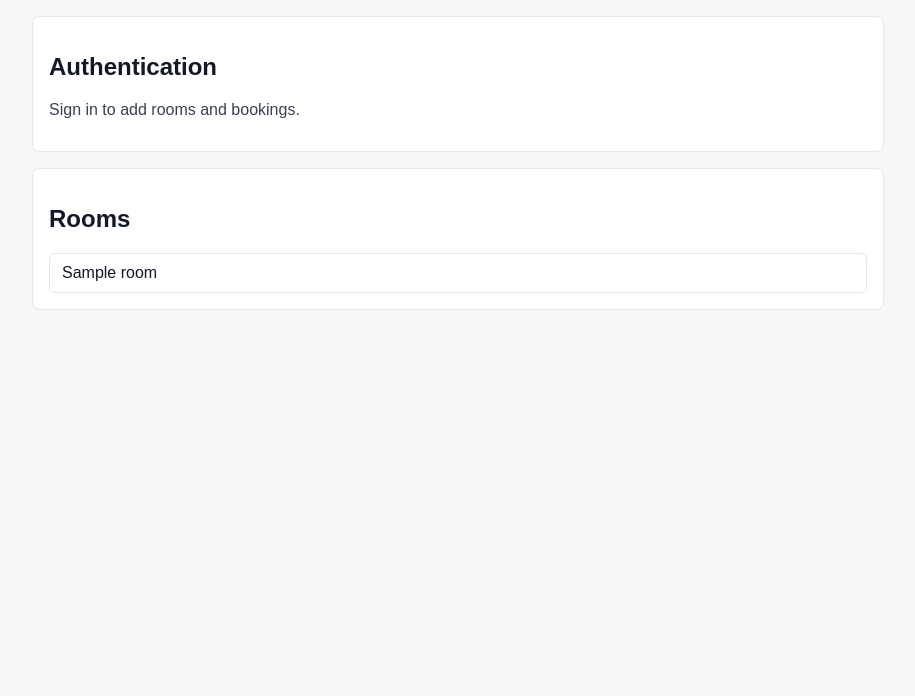
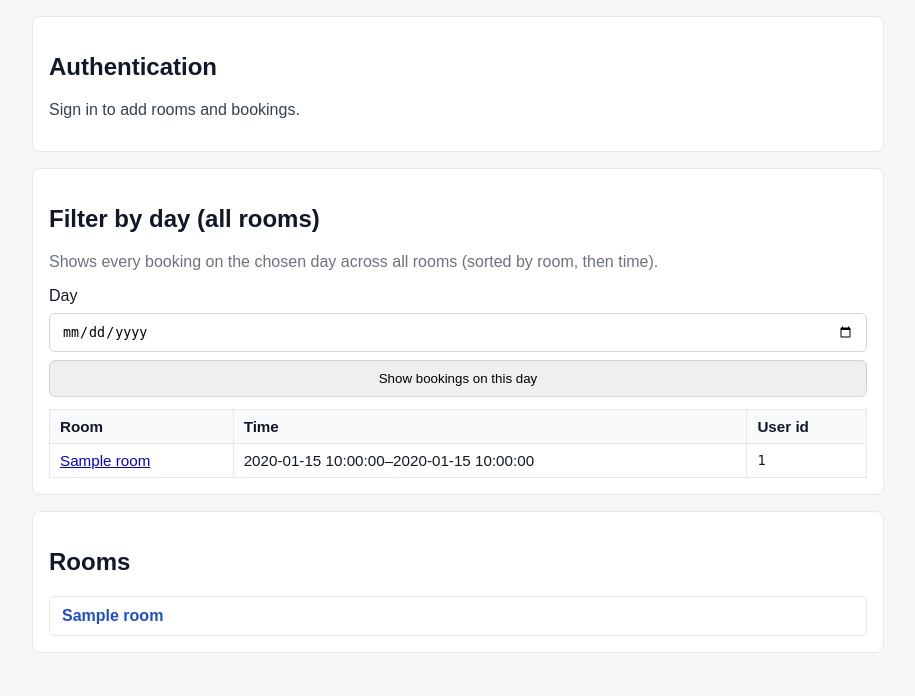
Before and after one commit to nasirudeensaddam-ux/room-scheduler, a Flask app: template templates/index.html in a window 1280 px wide. Shown: the part 104-800 px from the top of the page, without its empty margins (182-1097 px from the left). Run offline with Flask 3, Linux system fonts and the light colour scheme; the template is opened without the code that fills it: most values are stand-ins (such as "Sample title", 1, 10 or a date in 2020); some libraries are stand-ins or nearby versions.

Commit message:
group four

```diff
--- a/booking_logic.py
+++ b/booking_logic.py
@@ -1,10 +1,16 @@
 from __future__ import annotations
 
+import datetime
 from typing import Any
 
 from google.cloud.firestore import SERVER_TIMESTAMP
 
 MAX_ROOM_NAME_LENGTH = 120
+
+
+OCCUPANCY_WINDOW_START_MIN = 9 * 60
+OCCUPANCY_WINDOW_END_MIN = 18 * 60
+OCCUPANCY_WINDOW_SPAN_MIN = OCCUPANCY_WINDOW_END_MIN - OCCUPANCY_WINDOW_START_MIN
 
 
 def parse_time_to_minutes(time_value: str | None) -> int | None:
@@ -253,3 +259,104 @@ def normalize_time_for_input(value: str | None) -> str:
     if len(parts) < 2:
         return ""
     return f"{parts[0].zfill(2)}:{parts[1].zfill(2)}"
+
+
+def get_room(db: Any, room_id: str) -> dict[str, Any] | None:
+    snap = db.collection("rooms").document(room_id).get()
+    if not snap.exists:
+        return None
+    return {"id": snap.id, **(snap.to_dict() or {})}
+
+
+def list_bookings_on_date_all_rooms(db: Any, date_iso: str) -> list[dict[str, Any]]:
+    q = db.collection("bookings").where("dateIso", "==", date_iso)
+    return [{"id": s.id, **(s.to_dict() or {})} for s in q.stream()]
+
+
+def sort_day_bookings_for_display(
+    bookings: list[dict[str, Any]], rooms: list[dict[str, Any]]
+) -> list[dict[str, Any]]:
+    return sorted(
+        bookings,
+        key=lambda b: (
+            room_name_by_id(rooms, str(b.get("roomId") or "")),
+            str(b.get("startTime") or ""),
+        ),
+    )
+
+
+def list_all_bookings_for_room(db: Any, room_id: str) -> list[dict[str, Any]]:
+    q = db.collection("bookings").where("roomId", "==", room_id)
+    items = [{"id": s.id, **(s.to_dict() or {})} for s in q.stream()]
+    items.sort(
+        key=lambda b: (
+            str(b.get("dateIso") or ""),
+            str(b.get("startTime") or ""),
+        )
+    )
+    return items
+
+
+def _merged_minutes_in_window(
+    bookings: list[dict[str, Any]],
+    date_iso: str,
+    win_lo: int,
+    win_hi: int,
+) -> int:
+    intervals: list[tuple[int, int]] = []
+    for b in bookings:
+        if str(b.get("dateIso") or "") != date_iso:
+            continue
+        s = parse_time_to_minutes(str(b.get("startTime") or ""))
+        e = parse_time_to_minutes(str(b.get("endTime") or ""))
+        if s is None or e is None or e <= s:
+            continue
+        lo = max(s, win_lo)
+        hi = min(e, win_hi)
+        if hi > lo:
+            intervals.append((lo, hi))
+    if not intervals:
+        return 0
+    intervals.sort()
+    total = 0
+    cur_lo, cur_hi = intervals[0]
+    for lo, hi in intervals[1:]:
+        if lo < cur_hi:
+            cur_hi = max(cur_hi, hi)
+        else:
+            total += cur_hi - cur_lo
+            cur_lo, cur_hi = lo, hi
+    total += cur_hi - cur_lo
+    return total
+
+
+def occupancy_for_room_next_five_days(
+    db: Any,
+    room_id: str,
+    anchor: datetime.date,
+) -> list[dict[str, Any]]:
+    rows: list[dict[str, Any]] = []
+    for i in range(5):
+        d = anchor + datetime.timedelta(days=i)
+        date_iso = d.isoformat()
+        day_bookings = fetch_bookings_for_room_and_day(db, room_id, date_iso)
+        booked = _merged_minutes_in_window(
+            day_bookings,
+            date_iso,
+            OCCUPANCY_WINDOW_START_MIN,
+            OCCUPANCY_WINDOW_END_MIN,
+        )
+        pct = round(
+            (booked / OCCUPANCY_WINDOW_SPAN_MIN) * 100.0,
+            1,
+        )
+        if pct > 100.0:
+            pct = 100.0
+        rows.append(
+            {
+                "date_iso": date_iso,
+                "booked_minutes": booked,
+                "percent": pct,
+            }
+        )
+    return rows
--- a/main.py
+++ b/main.py
@@ -140,6 +140,17 @@ def index():
     if user_uid and room_filter:
         my_room_bookings = bl.list_user_bookings_for_room(db, user_uid, room_filter)
 
+    day_filter = request.args.get("day", "").strip()
+    day_bookings = None
+    if day_filter:
+        try:
+            datetime.date.fromisoformat(day_filter)
+        except ValueError:
+            day_filter = ""
+        if day_filter:
+            raw = bl.list_bookings_on_date_all_rooms(db, day_filter)
+            day_bookings = bl.sort_day_bookings_for_display(raw, rooms)
+
     today_iso = datetime.date.today().isoformat()
     return render_template(
         "index.html",
@@ -149,7 +160,28 @@ def index():
         my_bookings=my_bookings,
         my_room_bookings=my_room_bookings,
         room_filter=room_filter,
+        day_filter=day_filter,
+        day_bookings=day_bookings,
         today_iso=today_iso,
+    )
+
+
+@app.get("/room/<room_id>")
+def room_detail(room_id: str):
+    """Group 4: all bookings for a room + 5-day occupancy (09:00–18:00)."""
+    db = get_db()
+    room = bl.get_room(db, room_id)
+    if not room:
+        abort(404)
+    all_bookings = bl.list_all_bookings_for_room(db, room_id)
+    anchor = datetime.date.today()
+    occupancy = bl.occupancy_for_room_next_five_days(db, room_id, anchor)
+    return render_template(
+        "room_detail.html",
+        room=room,
+        all_bookings=all_bookings,
+        occupancy=occupancy,
+        occupancy_anchor_label=anchor.isoformat(),
     )
 
 
--- a/static/firebase-login.js
+++ b/static/firebase-login.js
@@ -8,16 +8,17 @@ import {
 } from "https://www.gstatic.com/firebasejs/10.12.5/firebase-auth.js";
 import { getFirestore } from "https://www.gstatic.com/firebasejs/10.12.5/firebase-firestore.js";
 
-/** Must match your named Firestore database id (e.g. A1-studentnumber). */
+
 const FIRESTORE_DATABASE_NAME = "a1-0000000";
 
 const firebaseConfig = {
-  apiKey: "YOUR_API_KEY",
-  authDomain: "YOUR_AUTH_DOMAIN",
-  projectId: "YOUR_PROJECT_ID",
-  storageBucket: "YOUR_STORAGE_BUCKET",
-  messagingSenderId: "YOUR_MESSAGING_SENDER_ID",
-  appId: "YOUR_APP_ID",
+  apiKey: "AIzaSyBPcaCJaH9k5kdzYmUsHLdZ3X7UaNUyOZk",
+  authDomain: "room-scheduler-227ec.firebaseapp.com",
+  projectId: "room-scheduler-227ec",
+  storageBucket: "room-scheduler-227ec.firebasestorage.app",
+  messagingSenderId: "712107553929",
+  appId: "1:712107553929:web:07f399e382b2700bac8258",
+  measurementId: "G-H33C69HJLX"
 };
 
 const app = initializeApp(firebaseConfig);
--- a/static/styles.css
+++ b/static/styles.css
@@ -89,6 +89,43 @@ button {
 .room-row .room-name {
   flex: 1 1 200px;
   min-width: 0;
+}
+
+a.room-link {
+  flex: 1 1 200px;
+  min-width: 0;
+  font-weight: 600;
+  color: #1d4ed8;
+  text-decoration: none;
+  overflow-wrap: anywhere;
+}
+
+a.room-link:hover {
+  text-decoration: underline;
+}
+
+.data-table {
+  width: 100%;
+  border-collapse: collapse;
+  margin-top: 12px;
+  font-size: 0.95rem;
+}
+
+.data-table th,
+.data-table td {
+  border: 1px solid #e5e7eb;
+  padding: 8px 10px;
+  text-align: left;
+}
+
+.data-table thead {
+  background: #f9fafb;
+}
+
+.data-table .mono {
+  font-family: ui-monospace, monospace;
+  font-size: 0.85rem;
+  word-break: break-all;
 }
 
 button.delete-room {
--- a/templates/index.html
+++ b/templates/index.html
@@ -61,12 +61,59 @@
       {% endif %}
 
       <section class="panel">
+        <h2>Filter by day (all rooms)</h2>
+        <p class="status-text muted">
+          Shows every booking on the chosen day across all rooms (sorted by room, then time).
+        </p>
+        <form method="get" action="{{ url_for('index') }}" class="inline-form">
+          <label for="filter-day">Day</label>
+          <input
+            id="filter-day"
+            name="day"
+            type="date"
+            value="{{ day_filter }}"
+          />
+          <button type="submit">Show bookings on this day</button>
+        </form>
+        {% if day_bookings is not none %}
+        {% if day_bookings %}
+        <table class="data-table">
+          <thead>
+            <tr>
+              <th>Room</th>
+              <th>Time</th>
+              <th>User id</th>
+            </tr>
+          </thead>
+          <tbody>
+            {% for b in day_bookings %}
+            <tr>
+              <td>
+                <a href="{{ url_for('room_detail', room_id=b.roomId) }}"
+                  >{{ rooms|room_name(b.roomId) }}</a
+                >
+              </td>
+              <td>{{ b.startTime }}–{{ b.endTime }}</td>
+              <td class="mono">{{ b.userUid }}</td>
+            </tr>
+            {% endfor %}
+          </tbody>
+        </table>
+        {% else %}
+        <p class="status-text muted">No bookings on that day.</p>
+        {% endif %}
+        {% endif %}
+      </section>
+
+      <section class="panel">
         <h2>Rooms</h2>
         {% if rooms %}
         <ul class="rooms-list">
           {% for room in rooms %}
           <li class="room-row">
-            <span class="room-name">{{ room.name }}</span>
+            <a class="room-link" href="{{ url_for('room_detail', room_id=room.id) }}"
+              >{{ room.name }}</a
+            >
             {% if user_uid and room.ownerUid == user_uid %}
             <form
               method="post"
```
Also changed, not shown: templates/room_detail.html (added, +76 -0 lines).
